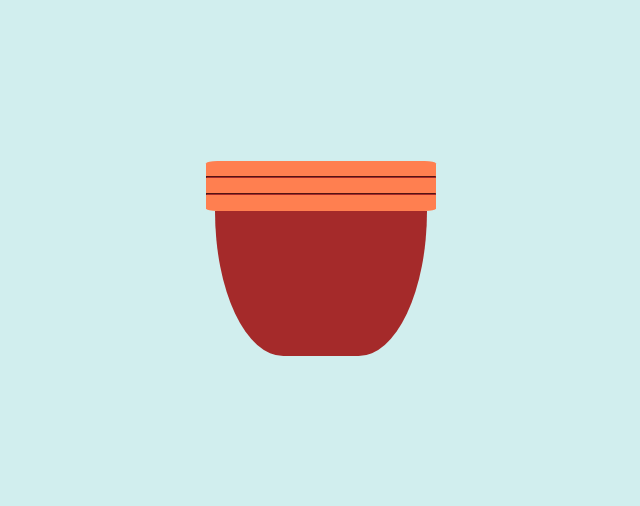
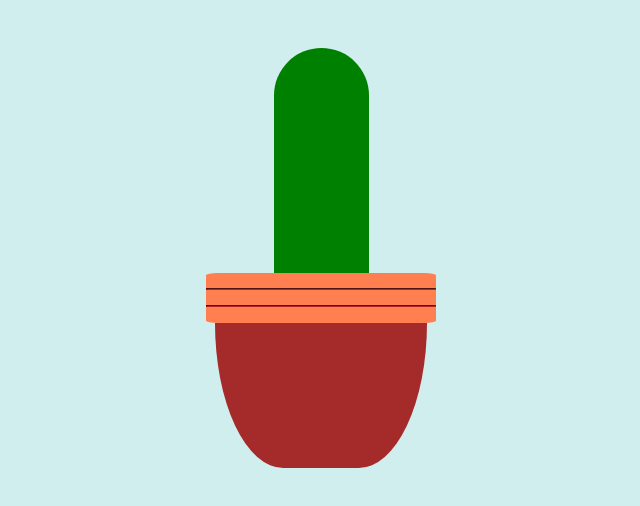
Before and after one commit to marissa27/css-challenges, a plain HTML site: page cactus/index.html in a window 1280 px wide. Shown: the whole page, without its empty margins (319-959 px from the left). Drawn offline with Linux system fonts and the light colour scheme.

Commit message:
Make main cactus base

```diff
--- a/cactus/index.html
+++ b/cactus/index.html
@@ -8,12 +8,6 @@
   <body>
 
     <article>
-      <div class="pot-top">
-        <hr></hr>
-        <hr></hr>
-      </div>
-      <div class="pot">
-      </div>
 
       <div class="left-arm">
       </div>
@@ -27,6 +21,14 @@
       <div class="small-loner">
       </div>
 
+      <div class="pot-top">
+        <hr></hr>
+        <hr></hr>
+      </div>
+
+      <div class="pot">
+      </div>
+
     </article>
   </body>
 </html>
--- /dev/null
+++ b/cactus/styles/body.css
@@ -0,0 +1,7 @@
+.body {
+  height: 225px;
+  width: 95px;
+  border-top-left-radius: 50px;
+  border-top-right-radius: 50px;
+  background-color: green;
+}
--- a/cactus/styles/main.css
+++ b/cactus/styles/main.css
@@ -1,4 +1,6 @@
 @import url('pot.css');
+@import url('body.css');
+
 
 body {
   background-color: #D1EEEE;
```
